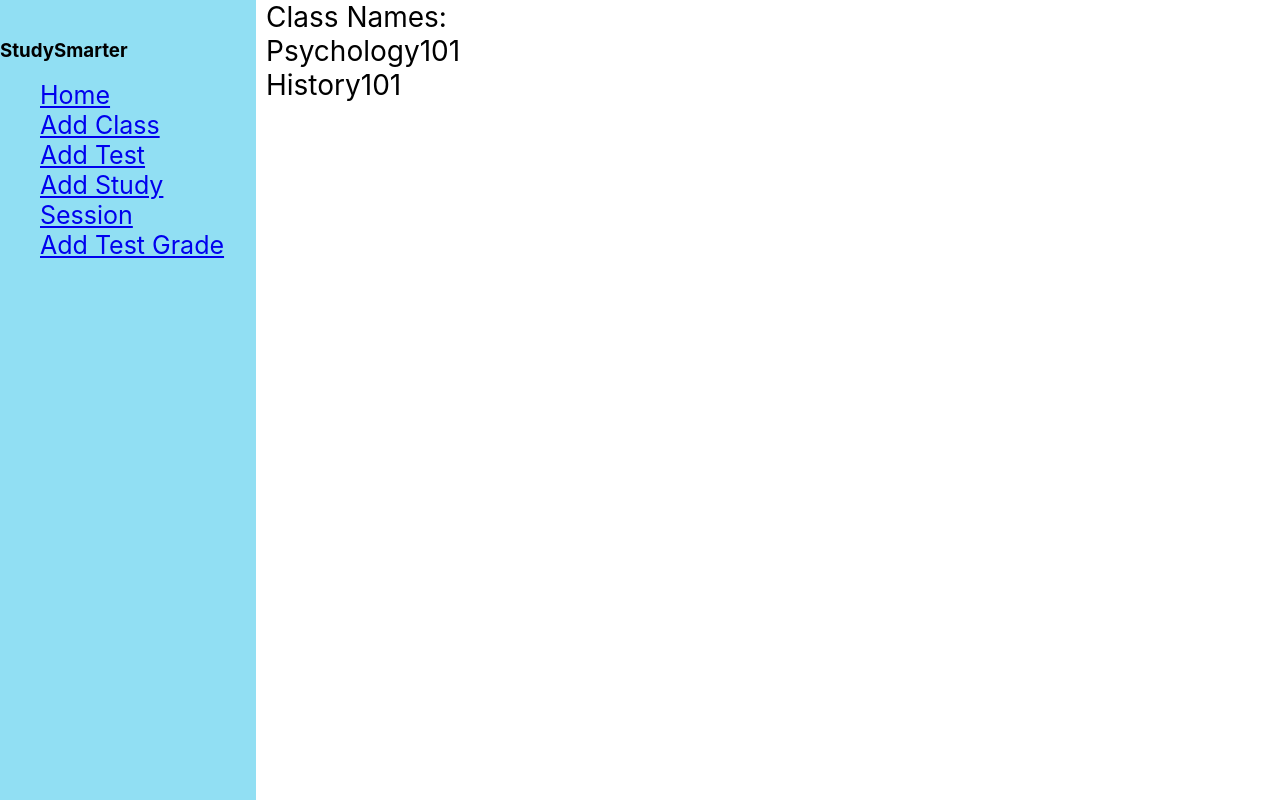
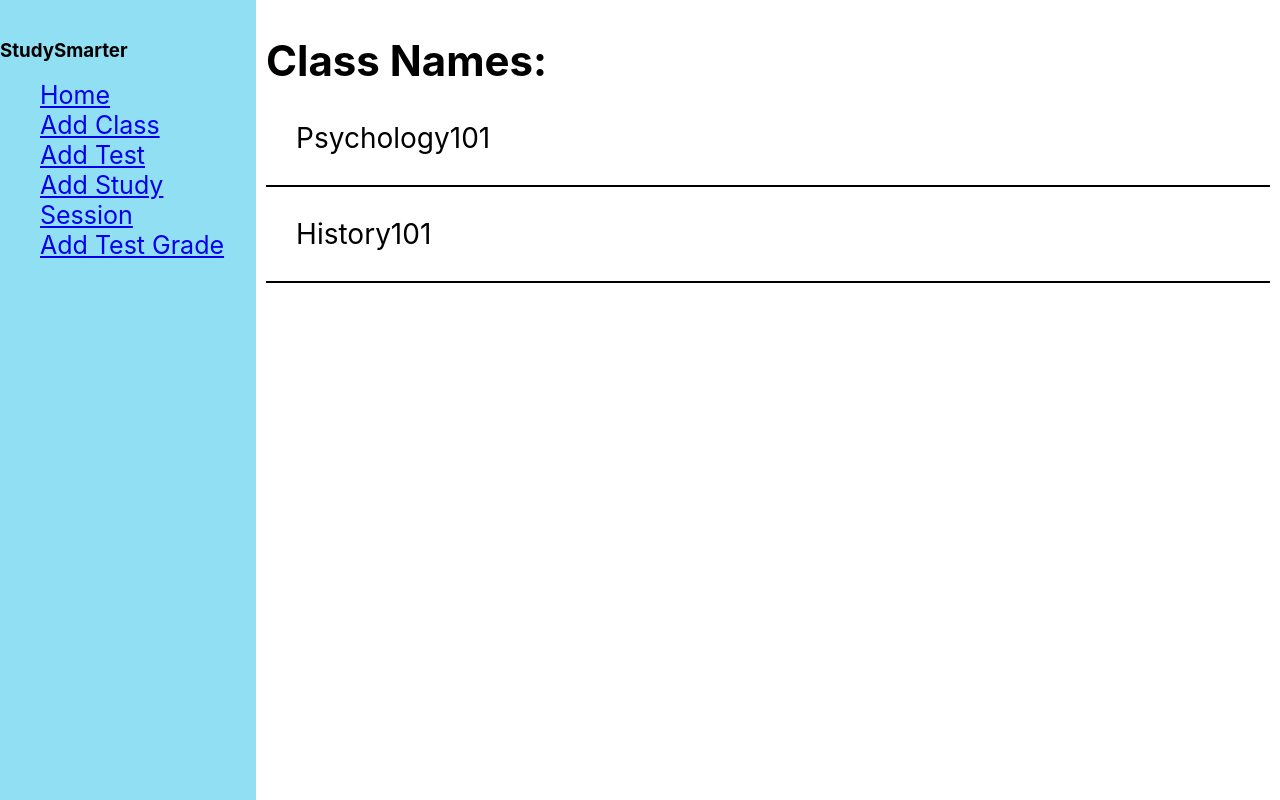
Before and after one commit to cparch/studySmarter, a React (Create React App) app: page / in a window 1280 px wide. Built offline with nearby package versions, Linux system fonts and the light colour scheme.

Commit message:
Add css to all components

```diff
--- a/src/Components/AddClass.js
+++ b/src/Components/AddClass.js
@@ -5,7 +5,7 @@ const AddClass = (props) => {
     <div>
       <form onSubmit={props.AddClassSubitBtnHandler}>
         <label>
-          Add Class Name:
+          <h2>Add Class Name:</h2>
           <input
             value={props.classNameToAdd}
             onChange={props.FormHandler}
--- a/src/Components/AddGrade.js
+++ b/src/Components/AddGrade.js
@@ -3,9 +3,9 @@ import React from 'react';
 const AddGrade = (props) => {
   return(
     <div>
-      <div>
+      <h2>
         Add test grade!!!
-      </div>
+      </h2>
 
       {/* <form> */}
       <form onSubmit={props.AddGradeHandler}>
--- a/src/Components/AddTest.js
+++ b/src/Components/AddTest.js
@@ -6,7 +6,10 @@ const AddTest = (props) => {
     <div>
       <form onSubmit={props.AddTestSubmitBtnHandler}>
         <label>
-            Class Name:
+            <h2>
+              Class Name:
+            </h2>
+
             <select name="selectedClass" onChange={props.FormHandler}>
               {props.classes.map((classes, idx) => (
                 <option key={classes.classTitle} value={idx}>
--- /dev/null
+++ b/src/Components/Home/Home.css
@@ -0,0 +1,8 @@
+.courseTitle{
+  margin: 3%;
+}
+
+.courseContainer{
+  border-bottom: black 2px solid;
+
+}
--- a/src/Components/Home/Home.js
+++ b/src/Components/Home/Home.js
@@ -1,5 +1,6 @@
 import React from 'react';
 import ShowTest from './ShowTest.js'
+import './Home.css';
 
 const Home = (props) => {
   const courseNames = props.classList.map((courseInfo, idx) => {
@@ -15,8 +16,9 @@ const Home = (props) => {
     }
 
     return(
-      <div>
+      <div className='courseContainer'>
         <div
+          className='courseTitle'
           onClick={() => props.homePageShowClassInfo(idx)}
           key={courseInfo.classTitle}
         >
@@ -31,9 +33,9 @@ const Home = (props) => {
 
   return (
     <div>
-      <div>
+      <h2>
         Class Names:
-      </div>
+      </h2>
       <div>
         {courseNames}
       </div>
--- /dev/null
+++ b/src/Components/Home/ShowStudySessions.css
@@ -0,0 +1,4 @@
+.studySessionContainer{
+margin-left: 2%;
+margin-top: 1%;
+}
--- a/src/Components/Home/ShowStudySessions.js
+++ b/src/Components/Home/ShowStudySessions.js
@@ -1,11 +1,12 @@
 import React from 'react';
+import './ShowStudySessions.css'
 
 const ShowStudySession = (props) => {
 
   const listItems = props.studySessions.map(studySession => {
 
     return(
-      <div>
+      <div className='studySessionContainer'>
         <div>
           Study Session Number: {studySession.studySessionNum}
         </div>
--- /dev/null
+++ b/src/Components/Home/ShowTest.css
@@ -0,0 +1,4 @@
+.testName{
+  margin-left: 5%;
+  margin-bottom: 3%;
+}
--- a/src/Components/Home/ShowTest.js
+++ b/src/Components/Home/ShowTest.js
@@ -1,5 +1,6 @@
 import React from 'react';
 import ShowStudySessions from './ShowStudySessions.js';
+import './ShowTest.css';
 
 const ShowTests = (props) => {
 
@@ -11,7 +12,10 @@ const ShowTests = (props) => {
       />
     }
     return(
-      <div onClick={() => props.homePageShowTestStudySessions(props.classIdx, testIdx)}>
+      <div
+        className='testName'
+        onClick={() => props.homePageShowTestStudySessions(props.classIdx, testIdx)}
+      >
         {testInfo.testName}
         {showStudySession}
       </div>
--- a/src/Components/StudySession/AddStudySession.js
+++ b/src/Components/StudySession/AddStudySession.js
@@ -5,7 +5,7 @@ import 'rc-time-picker/assets/index.css';
 const AddStudySession = (props) => {
   return(
     <div>
-      <p>Add Study Session!!!!!!</p>
+      <h2>Add Study Session!!!!!!</h2>
       <form onSubmit={props.addStudySessionSubmitBtnHandler}>
         <label>
           Class Name:
```
Also changed, not shown: src/Components/AddGrade.css (added), src/Components/AddTest.css (added).
